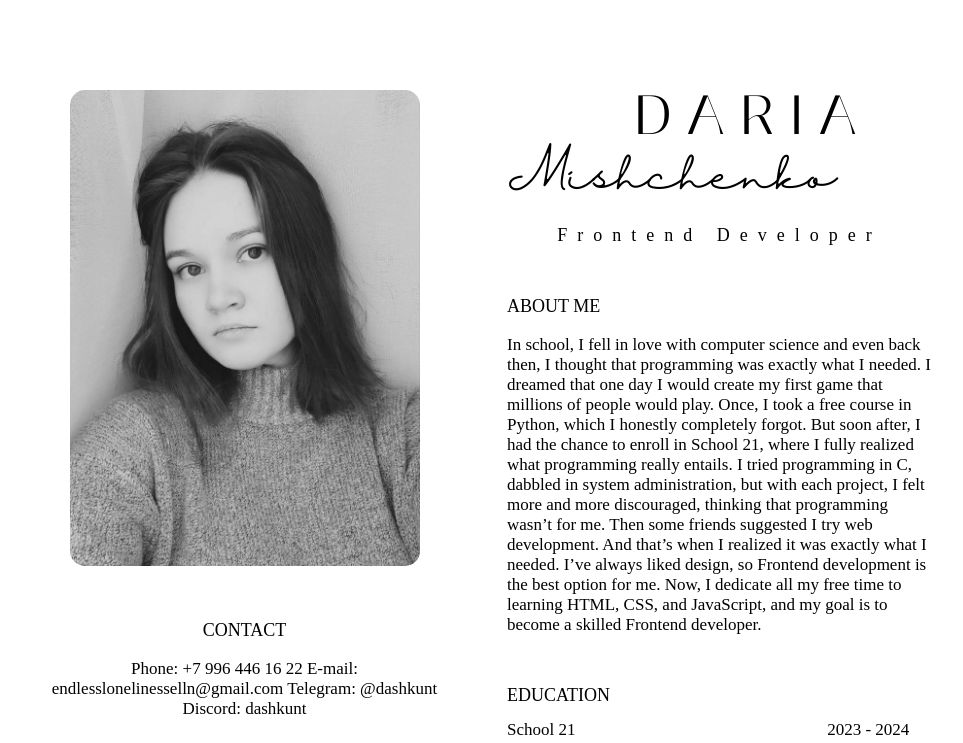
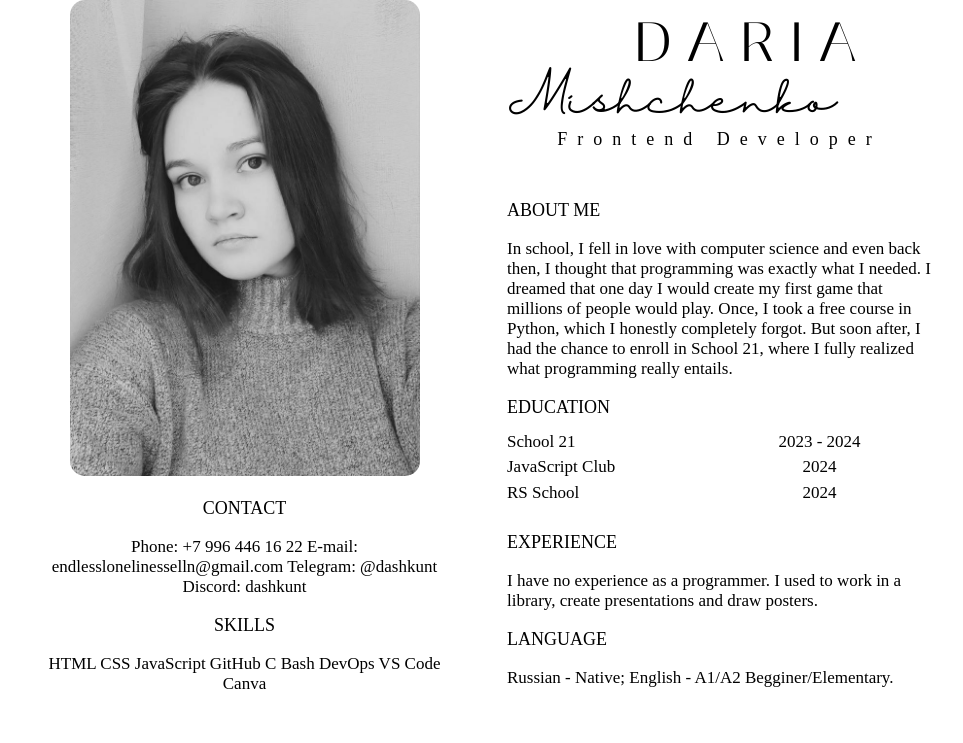
Before and after one commit to CaroleblD/rsschool-cv, a plain HTML site: page index.html in a window 1280 px wide. Shown: the top 743 px of the page, without its empty margins (158-1121 px from the left). Drawn offline with Linux system fonts and the light colour scheme; a web font is replaced by a local one.

```diff
--- a/index.html
+++ b/index.html
@@ -28,7 +28,8 @@
                             soon
                             after, I had the chance to enroll in School 21, where I fully realized what programming
                             really
-                            entails. I tried programming in C, dabbled in system administration, but with each project,
+                            entails.
+                            <!-- I tried programming in C, dabbled in system administration, but with each project,
                             I felt
                             more and more discouraged, thinking that programming wasn’t for me. Then some friends
                             suggested I
@@ -38,11 +39,12 @@
 
                             Now, I dedicate all my free time to learning HTML, CSS, and JavaScript, and my goal is to
                             become a
-                            skilled Frontend developer.</p>
+                            skilled Frontend developer.</p> -->
                     </section>
                     <section>
 
-                        <h1 class="education">Education</h1>
+                        <h1>Education</h1>
+                        <div class="education">
                             <div class="work">
                                 <p>School 21</p>
                                 <p>JavaScript Club</p>
@@ -53,7 +55,7 @@
                                 <p>2024</p>
                                 <p>2024</p>
                             </div>
-
+                        </div>
                     </section>
                     <section>
                         <h1 class="experience">Experience</h1>
--- a/style.css
+++ b/style.css
@@ -13,9 +13,11 @@ body {
     font-weight: 200;
     font-size: 55px;
     letter-spacing: 15px;
-    line-height: 0.2;
+    line-height: 1;
     float: right;
-    margin-right:60px;
+    margin: 0 60px 0 0;
+    /* margin-bottom: 0px; */
+    /* border: 1px solid; */
 }
 
 .my-last-name {
@@ -23,20 +25,25 @@ body {
     font-weight: 100;
     text-transform: none;
     font-size: 40px;
-    line-height: 1;
+    /* line-height: 0.1; */
+    /* border: 1px solid; */
+    float: left;
+    margin: 5px 0 0 0;
 }
 
 .my-work-name {
+
     font-family: BeVietnamPro;
     font-weight: 200;
     font-size: 18px;
     letter-spacing: 10px;
     margin-bottom: 50px;
     text-align: center;
+    /* padding-top: 120px; */
 }
 
 p {
-    /* margin-left: 30px; */
+
     font-family: BeVietnamPro;
     font-weight: 200;
     font-size: 17px;
@@ -48,7 +55,7 @@ h1 {
     text-transform: uppercase;
     font-size: 18px;
     /* background-color: brown; */
-    margin-top: 50px;
+    /* margin-top: 50px; */
 }
 
 
@@ -66,7 +73,7 @@ h1 {
     display: flex;
     flex-direction: row-reverse;
     /* align-items: center; */
-    margin-top: 10px;
+    /* margin-top: 10px; */
 }
 
 .child-text {
@@ -79,7 +86,7 @@ h1 {
     /* background-color: rgb(221, 221, 221); */
     width: 50%;
     text-align: center;
-    margin-top: 80px;
+    /* margin-top: 80px; */
 }
 
 footer {
@@ -95,16 +102,18 @@ footer {
     align-items: center;
 }
 
+.education {
+    display: flex;
+}
+
 .work {
     /* background-color: blue; */
-    float: left;
     width: 35%;
     line-height: 0.5;
     margin-top: -15px;
 }
 
 .data {
-    float: right;
     text-align: center;
     /* background-color: blue; */
     width: 30%;
@@ -113,9 +122,9 @@ footer {
     margin-top: -15px;
 }
 
-.experience {
+/* .experience {
     margin-top: 140px;
-}
+} */
 
 @font-face {
     font-family: BeVietnamPro;
```
Lines whose indentation alone changed are shown as unchanged.
